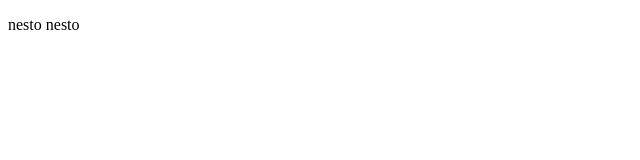
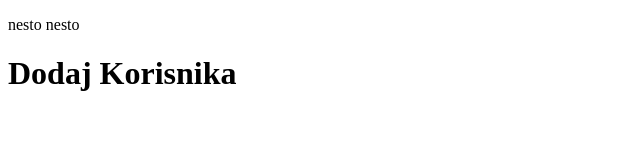
Before and after one commit to JaDavid00/foodmate, a plain HTML site: page index.html in a window 1280 px wide. Shown: the whole page, without its empty margins (0-640 px from the left). Drawn offline with Linux system fonts and the light colour scheme.

Commit message:
Upload index

```diff
--- a/index.html
+++ b/index.html
@@ -7,5 +7,6 @@
 </head>
 <body>
     <p> nesto nesto</p>
+    <h1>Dodaj Korisnika</h1>
 </body>
 </html>
```
